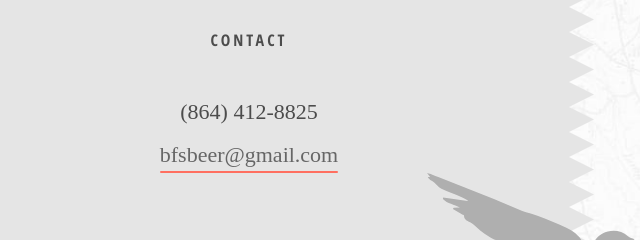
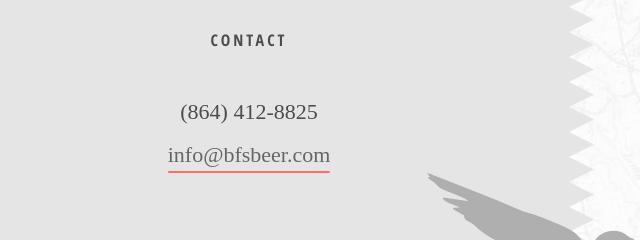
Before and after one commit to Craftpeak/birdsflysouth-landing, a website: page index.html in a window 1280 px wide. Shown: the part 880-1120 px from the top of the page, 71-711 px from the left. Drawn offline with Linux system fonts and the light colour scheme; a script that the page names is missing.

Commit message:
Updated email address

```diff
--- a/index.html
+++ b/index.html
@@ -103,7 +103,7 @@
                 </a>
               </div>
               <div class="email">
-                <a href="mailto:bfsbeer@gmail.com" target="_blank">bfsbeer@gmail.com</a>
+                <a href="mailto:info@bfsbeer.com" target="_blank">info@bfsbeer.com</a>
               </div>
             </div>
             <div class="content-block last">
```
